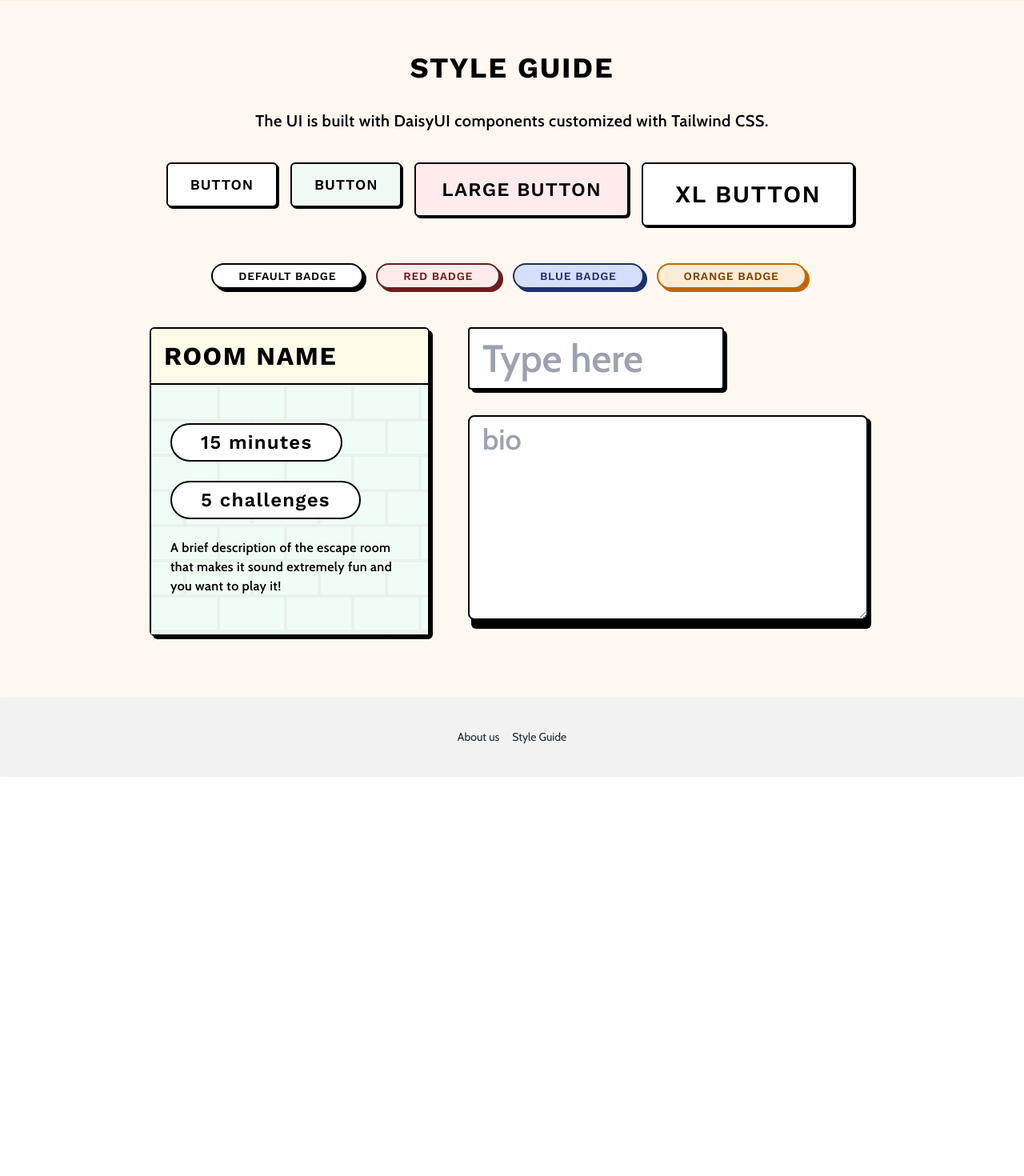
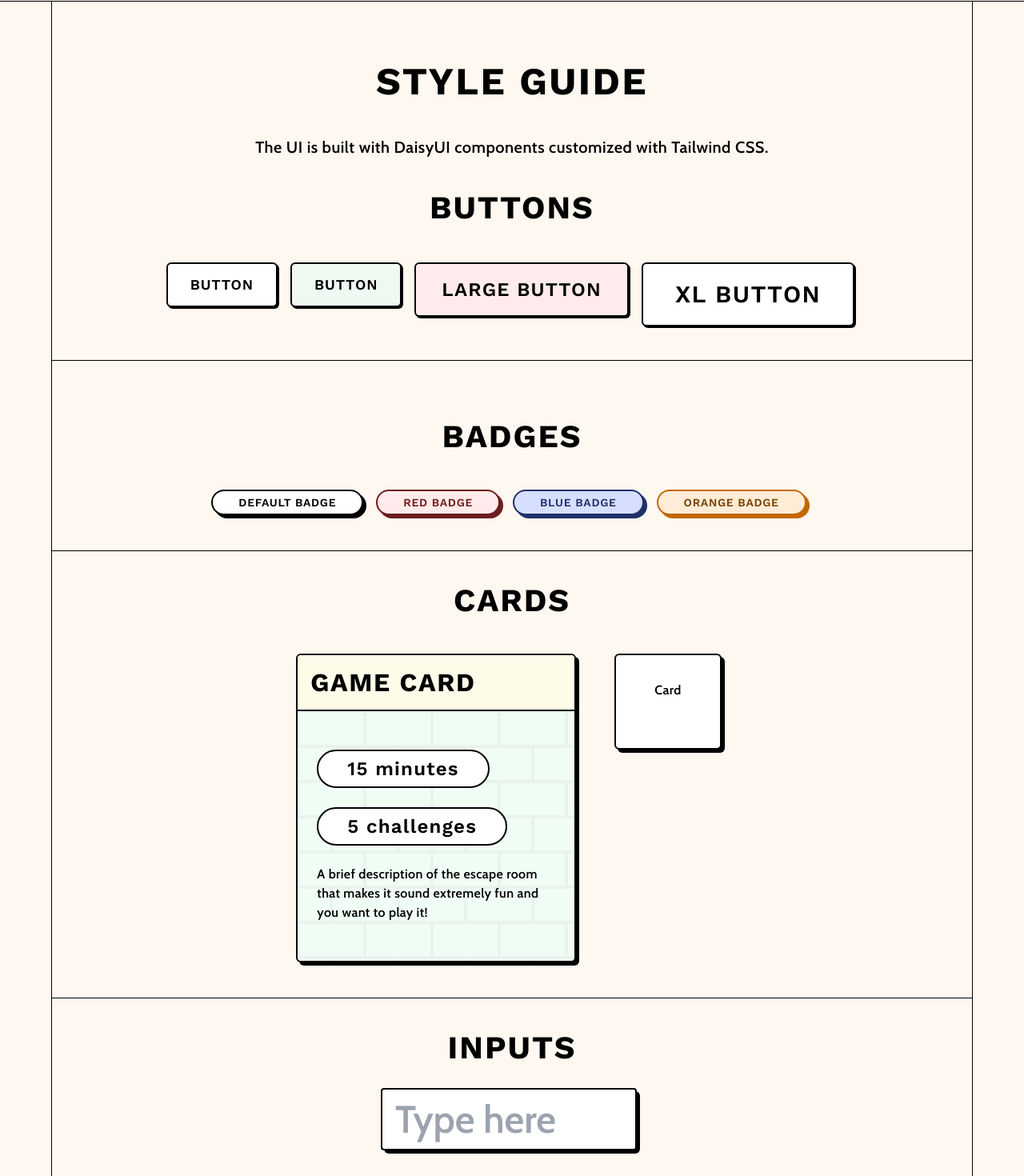
Before and after one commit to Infinity-Times-Two/escape-room-builder-frontend, a Next.js app: page /style-guide in a window 1280 px wide. Shown: the part 111-1581 px from the top of the page at 80% size. Before the commit the page ends 1082 px from the top, so only its background shows below. Built offline with nearby package versions, Linux system fonts and the light colour scheme.

Commit message:
UI upgrades & Style Guide improvements

```diff
--- a/src/app/[game]/[challenge]/page.tsx
+++ b/src/app/[game]/[challenge]/page.tsx
@@ -12,12 +12,12 @@ export default function Challenge({
   params: { game: string; challenge: string };
 }) {
   const currentGame = mockSavedGames.find(
-    (game) => game.id === Number(params.game)
+    (game) => game.id === params.game
   );
 
   if (!currentGame) {
     return (
-      <div className='flex flex-col items-center justify-start p-16 min-h-screen gap-8'>
+      <div className='flex flex-col items-center justify-start sm:p-16 min-h-screen gap-8'>
         <h2>Game not found</h2>
       </div>
     );
--- a/src/app/[game]/page.tsx
+++ b/src/app/[game]/page.tsx
@@ -3,7 +3,7 @@ import { mockSavedGames } from '../contexts/mockSavedGames';
 
 export default function Game({ params }: { params: { game: string } }) {
   const currentGame = mockSavedGames.find(
-    (game) => game.id === Number(params.game)
+    (game) => game.id === params.game
   );
 
   if(!currentGame) {
--- a/src/app/components/challenges/CaesarCypher.tsx
+++ b/src/app/components/challenges/CaesarCypher.tsx
@@ -12,7 +12,7 @@ interface CaesarCypherChallengeProps {
   };
   nextChallenge: number;
   currentGame: {
-    id: number;
+    id: string;
     gameTitle: string;
     gameDescription: string;
     challenges: Array<{
@@ -52,7 +52,7 @@ export default function CaesarCypherChallenge({
   };
 
   return (
-    <div className='flex flex-col items-center p-16 min-h-screen gap-8'>
+    <div className='flex flex-col items-center sm:p-16 min-h-screen gap-8'>
       <h1>
         {currentChallenge?.type}: {currentChallenge?.description}
       </h1>
--- a/src/app/components/challenges/Trivia.tsx
+++ b/src/app/components/challenges/Trivia.tsx
@@ -12,7 +12,7 @@ interface TriviaChallengeProps {
   };
   nextChallenge: number;
   currentGame: {
-    id: number;
+    id: string;
     gameTitle: string;
     gameDescription: string;
     challenges: Array<{
@@ -52,7 +52,7 @@ export default function TriviaChallenge({
   };
 
   return (
-    <div className='flex flex-col items-center p-16 min-h-screen gap-8'>
+    <div className='flex flex-col items-center sm:p-16 min-h-screen gap-8'>
       <h1>
         {currentChallenge?.type}: {currentChallenge?.description}
       </h1>
--- a/src/app/components/challenges/WordScramble.tsx
+++ b/src/app/components/challenges/WordScramble.tsx
@@ -12,7 +12,7 @@ interface WordScrambleChallengeProps {
   };
   nextChallenge: number;
   currentGame: {
-    id: number;
+    id: string;
     gameTitle: string;
     gameDescription: string;
     challenges: Array<{
@@ -74,14 +74,14 @@ export default function WordScrambleChallenge({
   };
 
   return (
-    <div className='flex flex-col items-center p-16 min-h-screen gap-8'>
+    <div className='flex flex-col items-center sm:p-16 min-h-screen gap-8'>
       <h1>
         {currentChallenge?.type}: {currentChallenge?.description}
       </h1>
 
       <div className='flex flex-col gap-2 max-w-full'>
         <Card>
-          <div className='flex flex-row gap-2 flex-wrap'>
+          <div className='flex flex-row gap-2 flex-wrap justify-center'>
             {Array.isArray(currentChallenge.clue) &&
               clues.map(
                 (clue: { clue: string; active: boolean }, index: number) => (
@@ -110,8 +110,7 @@ export default function WordScrambleChallenge({
           </div>
         </Card>
         <Card>
-          <div className='flex flex-row gap-2 flex-wrap'>
-            <div className='h-[48px]'></div>
+          <div className='flex flex-row gap-2 flex-wrap justify-center'>
             {answer &&
               answer.map((word: string, index: number) => (
                 <div
--- a/src/app/components/layout/Footer.tsx
+++ b/src/app/components/layout/Footer.tsx
@@ -2,7 +2,7 @@ import Link from 'next/link';
 
 export default function Header() {
   return (
-    <footer className='footer footer-center p-10 bg-base-200 text-base-content rounded'>
+    <footer className='footer footer-center p-10 bg-base-200 text-base-content rounded border-t border-black'>
       <nav className='grid grid-flow-col gap-4'>
         <Link href='/about'>About us</Link>
         <Link href='/style-guide'>Style Guide</Link>
--- a/src/app/components/layout/Header.tsx
+++ b/src/app/components/layout/Header.tsx
@@ -2,7 +2,7 @@ import Link from 'next/link';
 
 export default function Header() {
   return (
-    <header className='grid grid-cols-1 sm:grid-cols-2 items-center sm:px-16'>
+    <header className='grid grid-cols-1 sm:grid-cols-2 items-center border-b border-black sm:px-16'>
       <h1 className='text-xl sm:text-2xl justify-self-center sm:justify-self-start py-6'>
         <Link href='/'>Escape Room Builder</Link>
       </h1>
--- a/src/app/components/ui/Card.tsx
+++ b/src/app/components/ui/Card.tsx
@@ -2,7 +2,7 @@ export default function Card({ children }: { children: React.ReactNode }) {
   return (
     <div className='w-full)'>
       <div className='rounded-md bg-black font-semibold m-2 self-start'>
-        <div className='card bg-white -translate-x-1 -translate-y-1 border-2 border-black rounded-md px-12 py-8'>
+        <div className='card bg-white -translate-x-1 -translate-y-1 border-2 border-black rounded-md px-4 sm:px-12 py-4 sm:py-8 min-h-[120px]'>
           {children}
         </div>
       </div>
--- a/src/app/components/ui/GameCard.tsx
+++ b/src/app/components/ui/GameCard.tsx
@@ -31,7 +31,7 @@ export default function GameCard({
         </div>
         : null }
         <div
-          className={`card-body bg-${bodyBackgroundColor}-50 px-6 py-12 flex flex-col gap-6`}
+          className={`card-body bg-${bodyBackgroundColor}-50 px-6 py-12 flex flex-col gap-6 rounded-md`}
           style={brickPattern}
         >
           <div className='chip'>
--- a/src/app/contexts/mockSavedGames.tsx
+++ b/src/app/contexts/mockSavedGames.tsx
@@ -1,6 +1,6 @@
 export const mockSavedGames = [
   {
-    id: 1,
+    id: 'seinfeld',
     gameTitle: 'Seinfeld Escape',
     gameDescription: 'Dodge the Soup Nazi: Can you escape?',
     timeLimit: 600,
@@ -32,7 +32,7 @@ export const mockSavedGames = [
     ],
   },
   {
-    id: 2,
+    id: '3rdrock',
     gameTitle: '3rd Rock Riddles',
     gameDescription: 'Embark on an interstellar adventure with the Solomons!',
     timeLimit: 600,
@@ -64,7 +64,7 @@ export const mockSavedGames = [
     ],
   },
   {
-    id: 3,
+    id: 'family-matters',
     gameTitle: 'Family Matters Mystery',
     gameDescription: 'Solve challenges in the Winslow household!',
     timeLimit: 600,
--- a/src/app/play/page.tsx
+++ b/src/app/play/page.tsx
@@ -3,7 +3,7 @@ import SavedRooms from '../components/layout/SavedRooms';
 export default function Play() {
   return (
     <div className='flex flex-col items-center justify-start py-16 min-h-screen gap-8'>
-      <h1 className='text-4xl font-bold'>Play</h1>
+      <h1>Play</h1>
       <h2>Your Saved Rooms:</h2>
       <SavedRooms />
     </div>
--- a/src/app/style-guide/page.tsx
+++ b/src/app/style-guide/page.tsx
@@ -1,9 +1,10 @@
-import Card from '../components/ui/GameCard';
+import GameCard from '../components/ui/GameCard';
+import Card from '../components/ui/Card';
 import Input from '../components/ui/Input';
 import TextArea from '../components/ui/TextArea';
 
 const room = {
-  name: 'Room Name',
+  name: 'Game Card',
   challenges: 5,
   timeLimit: 900,
   description:
@@ -14,12 +15,13 @@ const room = {
 
 export default function About() {
   return (
-    <div className='flex flex-col items-center justify-start p-16 min-h-screen gap-8'>
-      <h1 className='text-4xl font-bold'>Style Guide</h1>
+    <div className='flex flex-col items-center justify-start sm:mx-16 py-16 min-h-screen gap-8 border-x border-black'>
+      <h1>Style Guide</h1>
       <p className='text-xl'>
         The UI is built with DaisyUI components customized with Tailwind CSS.
       </p>
-      <div className='flex flex-wrap items-start sm:w-11/12 justify-center'>
+      <h2>Buttons</h2>
+      <div className='flex flex-wrap items-start w-full justify-center border-b border-black pb-8 px-4'>
         <button>
           <span>Button</span>
         </button>
@@ -33,7 +35,9 @@ export default function About() {
           <span>XL Button</span>
         </button>
       </div>
-      <div className='flex flex-wrap items-start sm:w-11/12 justify-center'>
+      <hr />
+      <h2>Badges</h2>
+      <div className='flex flex-wrap items-start w-full justify-center border-b border-black pb-8 px-4'>
         <div className='badge'>
           <span>Default Badge</span>
         </div>
@@ -47,8 +51,9 @@ export default function About() {
           <span>Orange Badge</span>
         </div>
       </div>
-      <div className='flex flex-wrap items-start sm:w-11/12 gap-8 justify-center'>
-        <Card
+      <h2>Cards</h2>
+      <div className='flex flex-wrap items-start gap-8 w-full justify-center border-b border-black pb-8 px-4'>
+        <GameCard
           roomName={room.name}
           challenges={room.challenges}
           timeLimit={room.timeLimit}
@@ -56,8 +61,16 @@ export default function About() {
           titleBackgroundColor={room.titleBg}
           bodyBackgroundColor={room.bodyBg}
         />
-        <div className='flex flex-col gap-4'>
+        <Card>
+          <p>Card</p>
+        </Card>
+      </div>
+      <div className='flex flex-col gap-4 w-full items-center border-b border-black pb-8 px-4'>
+        <h2>Inputs</h2>
+        <div>
           <Input type='text' placeholder='Type here' />
+        </div>
+        <div>
           <TextArea placeholder='bio' />
         </div>
       </div>
```
